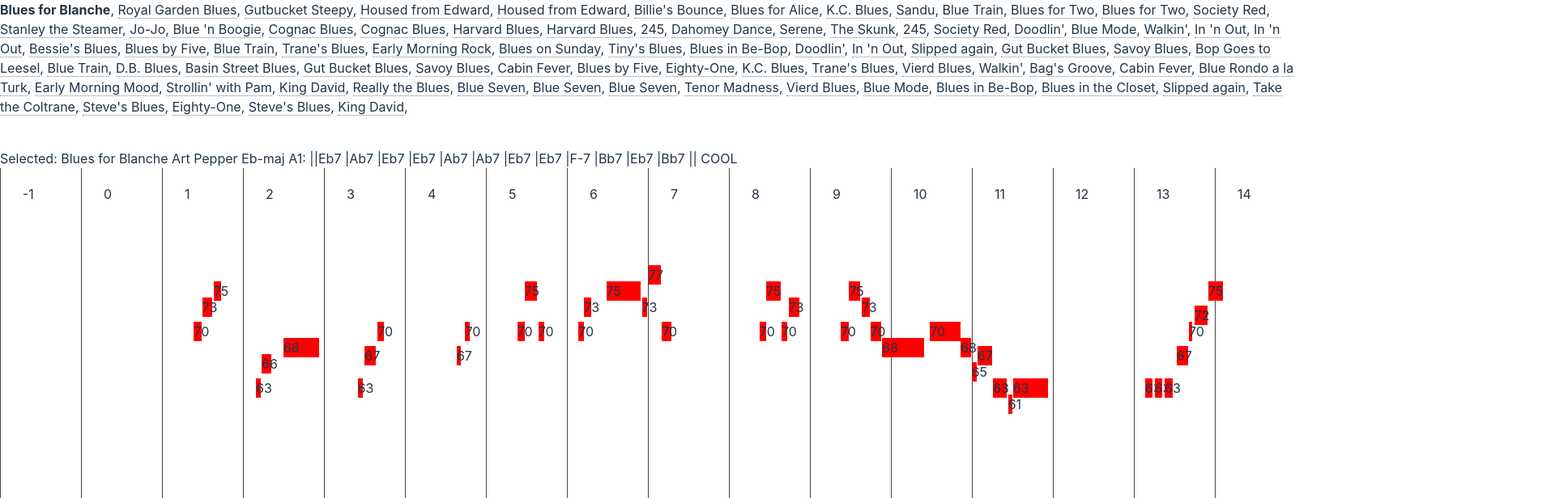
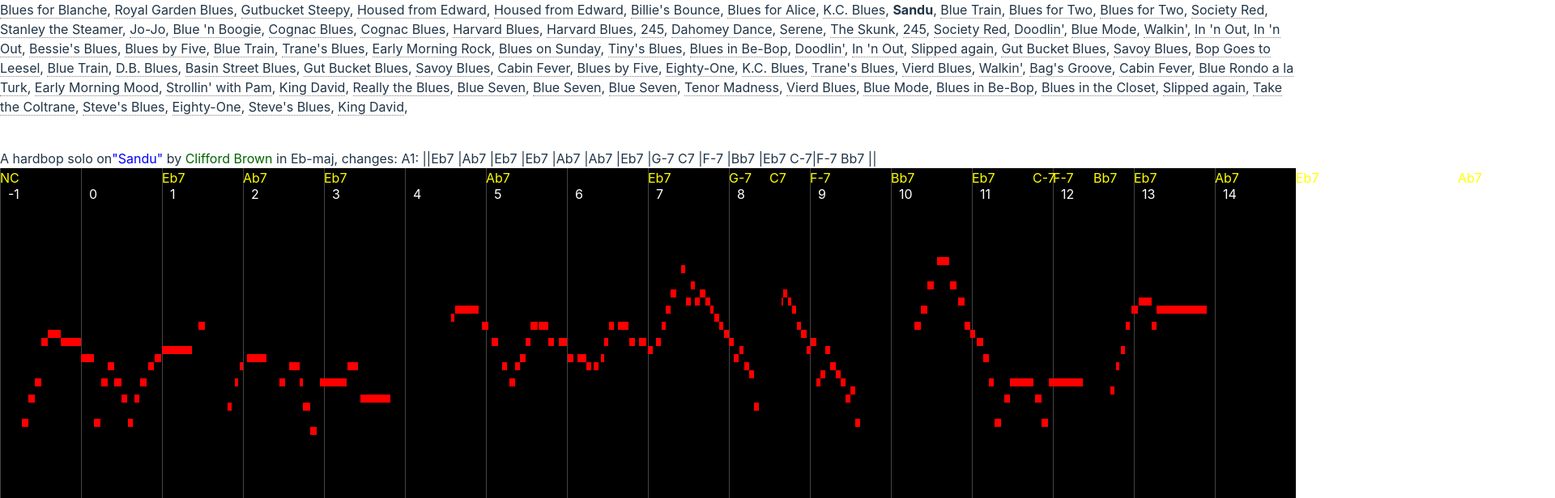
Before and after one commit to vpavlenko/12, a React (Vite) app: page / in a window 1280 px wide. Shown: the top 616 px of the page at 81% size, 1920 px wide, since content can reach past the window. Built offline with nearby package versions, Linux system fonts and the light colour scheme.

Commit message:
Display chords

```diff
--- a/src/App.tsx
+++ b/src/App.tsx
@@ -69,6 +69,7 @@ type BeatsItem = {
   bar: string;
   beat: string;
   onset: string;
+  chord: string;
 };
 
 type Note = {
@@ -83,19 +84,25 @@ const Measure: React.FC<{ number: number; left: number }> = ({
 }) => (
   <>
     <MeasureBar style={{ left }} />
-    <div style={{ position: "absolute", left: left + 28, top: 20 }}>
+    <div
+      style={{ position: "absolute", left: left + 10, top: 20, color: "white" }}
+    >
       {number}
     </div>
   </>
 );
 
-const TonalGrid: React.FC<{ choruses: Note[] }> = ({ choruses }) => {
+const TonalGrid: React.FC<{ choruses: Note[]; beats: BeatsItem[] }> = ({
+  choruses,
+  beats,
+}) => {
   return (
     <div
       style={{
         position: "relative",
         width: MEASURES.length * MEASURE_WIDTH,
         height: (MAX_PITCH - MIN_PITCH + 1) * NOTE_HEIGHT,
+        backgroundColor: "black",
       }}
     >
       {MEASURES.map((number, index) => (
@@ -106,14 +113,28 @@ const TonalGrid: React.FC<{ choruses: Note[] }> = ({ choruses }) => {
           style={{
             position: "absolute",
             width: duration * MEASURE_WIDTH,
+            height: NOTE_HEIGHT,
             top: (MAX_PITCH - pitch - 1) * NOTE_HEIGHT,
             left: onset * MEASURE_WIDTH,
             backgroundColor: "red",
           }}
-        >
-          {pitch}
-        </div>
+        />
       ))}
+      {beats
+        .filter(({ chord }) => chord)
+        .map(({ bar, beat, chord }) => (
+          <div
+            style={{
+              position: "absolute",
+              left:
+                (parseInt(bar, 10) + 1 + (parseInt(beat, 10) - 1) / 4) *
+                MEASURE_WIDTH,
+              color: "yellow",
+            }}
+          >
+            {chord}
+          </div>
+        ))}
     </div>
   );
 };
@@ -187,7 +208,7 @@ const dataToChoruses = (
 };
 
 function App() {
-  const [selectedSolo, setSelectedSolo] = useState(0);
+  const [selectedSolo, setSelectedSolo] = useState(8);
   const [melodyData, setMelodyData] = useState<MelodyItem[]>([]);
   const [beatsData, setBeatsData] = useState<BeatsItem[]>([]);
 
@@ -218,11 +239,17 @@ function App() {
         ))}
       </div>
       <div style={{ marginTop: "40px" }}>
-        Selected: {solos[selectedSolo].title} {solos[selectedSolo].performer}{" "}
-        {solos[selectedSolo].key} {solos[selectedSolo].chord_changes}{" "}
-        {solos[selectedSolo].style}
+        A {solos[selectedSolo].style.toLowerCase()} solo on
+        <span style={{ color: "blue" }}>
+          "{solos[selectedSolo].title}"
+        </span> by{" "}
+        <span style={{ color: "darkgreen" }}>
+          {solos[selectedSolo].performer}
+        </span>{" "}
+        in {solos[selectedSolo].key}, changes:{" "}
+        {solos[selectedSolo].chord_changes}{" "}
       </div>
-      <TonalGrid choruses={choruses} />
+      <TonalGrid choruses={choruses} beats={beatsData} />
       <CsvLoader
         filePath={`csv_melody/${makeFileName(solos[selectedSolo])}`}
         setData={setMelodyData}
```
